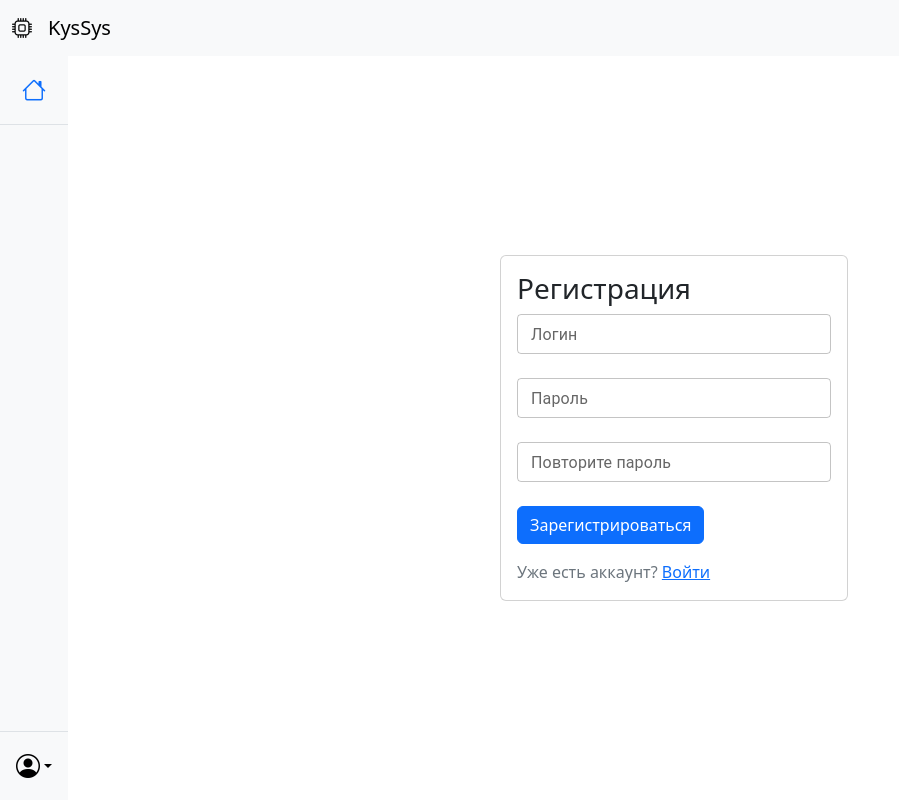
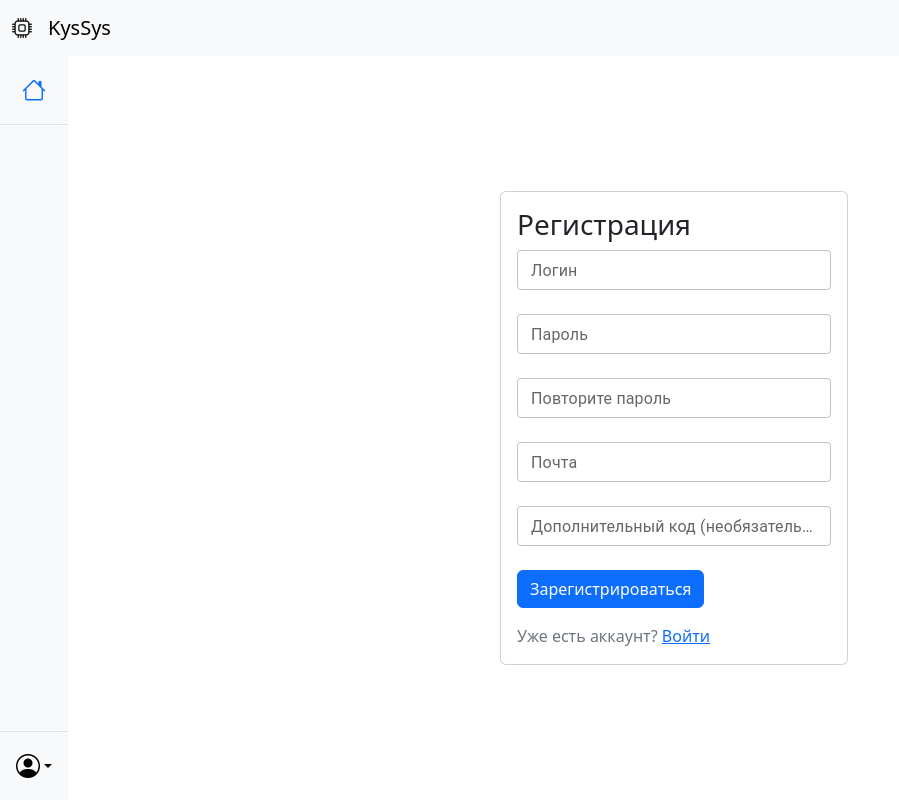
Before and after one commit to Pashs-ba/kus-sys, a React (Vite) app: page /registration in a window 1280 px wide. Shown: the whole page, without its empty margins (0-899 px from the left). Built offline with nearby package versions, Linux system fonts and the light colour scheme.

Commit message:
add close button to message

```diff
--- a/src/components/messages/MessageBlock.tsx
+++ b/src/components/messages/MessageBlock.tsx
@@ -28,11 +28,11 @@ export default function MessageBlock() {
                         {messages[i].text}
                     </div>
                     <div>
-                        {messages[i].constant ? <button type="button"
-                                                        className="btn-close"
-                                                        onClick={() => {
-                                                            dispatch(deleteMessage(messages[i]))
-                                                        }}/> : null}
+                        <button type="button"
+                                className="btn-close"
+                                onClick={() => {
+                                    dispatch(deleteMessage(messages[i]))
+                                }}/>
                     </div>
 
                 </div>
--- a/src/pages/system/Registration.tsx
+++ b/src/pages/system/Registration.tsx
@@ -35,6 +35,20 @@ export default function Registration() {
                                 settings: {
                                     type: "password"
                                 }
+                            },
+                            {
+                                label: "Почта",
+                                name: "email",
+                                type: ElementType.INPUT,
+                                settings: {
+                                    type: "email"
+                                }
+                            },
+                            {
+                                label: "Дополнительный код (необязательно)",
+                                name: "code",
+                                type: ElementType.INPUT,
+                                settings: {}
                             }
                         ]}
                               onSubmit={(el)=>{
```
